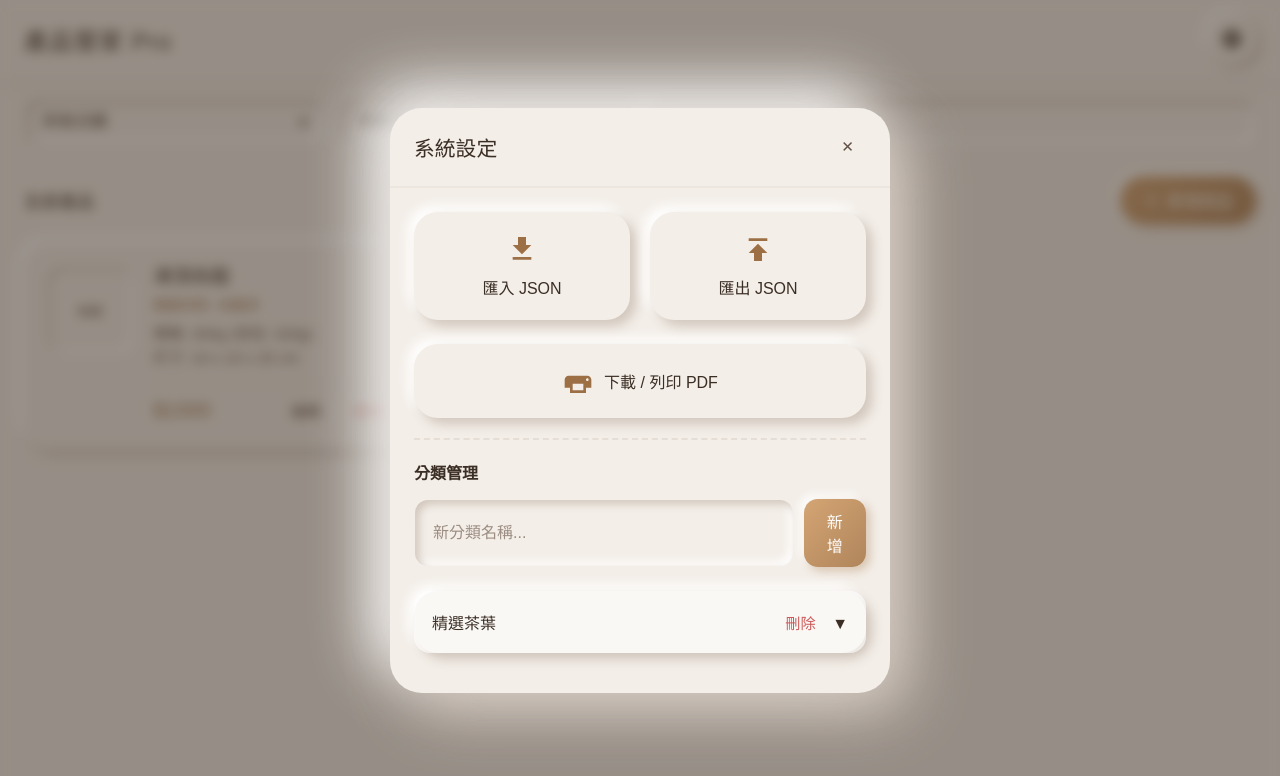
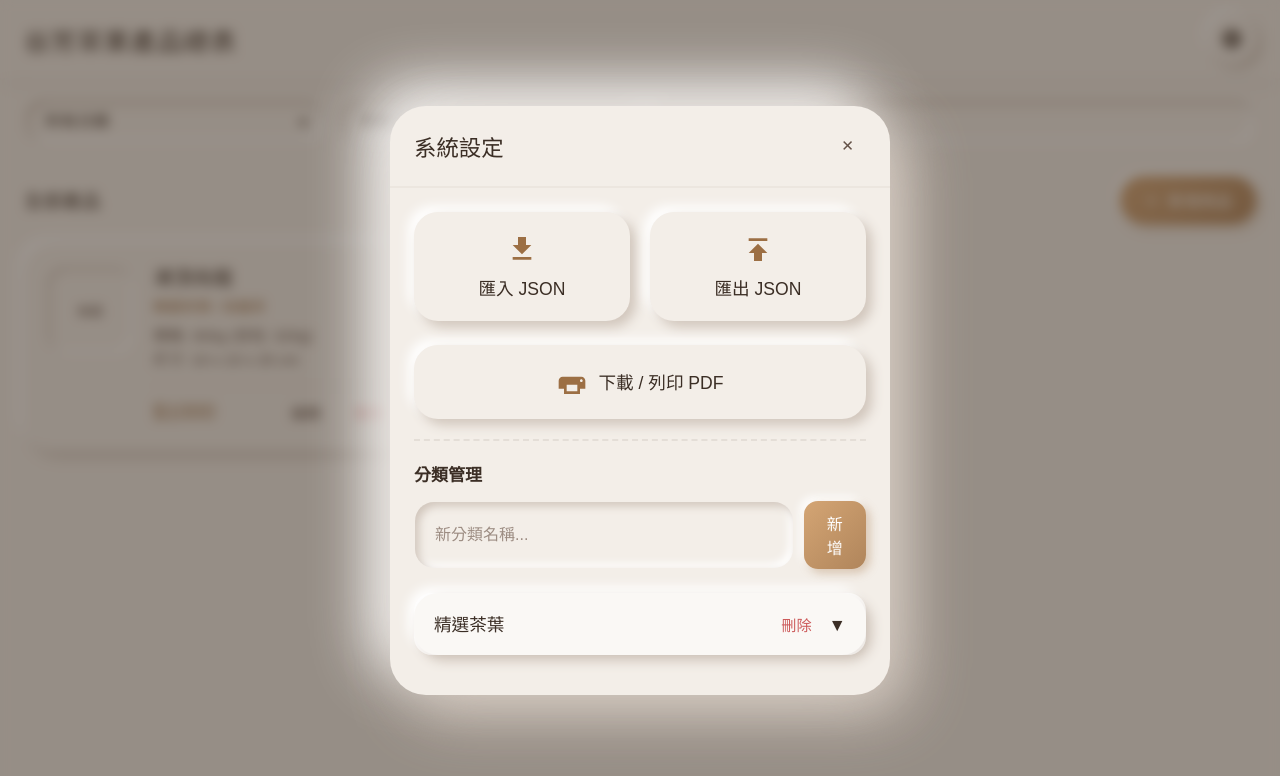
Before and after one commit to chingminlee0908-cloud/My-Second-Project, a plain HTML site: page index.html in a window 1280 px wide. Both pictures are taken after a click on the button "設定". Drawn offline with nearby package versions, Linux system fonts and the light colour scheme; a web font is replaced by a local one.

Commit message:
Update index.html

```diff
--- a/index.html
+++ b/index.html
@@ -3,13 +3,13 @@
 <head>
     <meta charset="UTF-8">
     <meta name="viewport" content="width=device-width, initial-scale=1.0">
-    <title>產品管家 Pro | 奶茶粉圓版</title>
+    <title>谷芳茶業產品總表</title>
 
     <script src="https://cdnjs.cloudflare.com/ajax/libs/jspdf/2.5.1/jspdf.umd.min.js"></script>
     <script src="https://cdnjs.cloudflare.com/ajax/libs/html2canvas/1.4.1/html2canvas.min.js"></script>
 
     <style>
-        /* --- 引入粉圓體 (使用 jsDelivr CDN) --- */
+        /* --- 引入粉圓體 --- */
         @font-face {
             font-family: 'jf-openhuninn';
             src: url('https://cdn.jsdelivr.net/gh/justfont/open-huninn-font@HEAD/font/jf-openhuninn-2.0.woff2') format('woff2');
@@ -17,37 +17,24 @@
         }
 
         :root {
-            /* --- 奶茶風配色 (高對比修正版) --- */
-
-            /* 背景：保持溫潤的燕麥奶色 */
+            /* --- 奶茶風配色 --- */
             --bg-color: #f3eee8;
-
-            /* 光影系統 */
             --neu-light: #ffffff;
-            --neu-shadow: #d1c6bc; /*稍微加深陰影，讓立體感更明顯但乾淨*/
-
-            /* 漸層主色 (焦糖奶茶) */
+            --neu-shadow: #d1c6bc;
             --primary-gradient: linear-gradient(135deg, #d4a574, #b0855b);
             --primary-text: #fff;
-
-            /* --- 文字顏色 (解決看不清的問題) --- */
-            /* 主要文字：濃縮咖啡色 (極深棕)，確保清晰 */
             --text-main: #3b2e25;
-            /* 次要文字：可可色，對比度足夠 */
             --text-sub: #635147;
-
-            /* 點綴色 */
-            --accent-color: #9c6f44; /* 太妃糖色 */
-            --danger: #cc5a5a; /* 豆沙紅 */
-
+            --accent-color: #9c6f44;
+            --danger: #cc5a5a;
             --radius: 24px;
         }
 
         * {
             box-sizing: border-box;
             -webkit-tap-highlight-color: transparent;
-            /* 全域套用粉圓體 */
-            font-family: 'jf-openhuninn', "PingFang TC", "Microsoft JhengHei", sans-serif;
+            font-family: 'jf-openhuninn', "PingFang TC", sans-serif;
+            -webkit-font-smoothing: antialiased;
         }
 
         body {
@@ -57,29 +44,29 @@
             height: 100vh;
             display: flex; flex-direction: column;
             overflow: hidden;
-            font-size: 16px; /* 稍微放大基底字體 */
+            font-size: 17px;
         }
 
-        /* --- 新擬態共用樣式 --- */
+        input, select, button, textarea { font-family: 'jf-openhuninn', sans-serif; }
+
+        /* --- 新擬態樣式 --- */
         .neu-flat {
             background: var(--bg-color);
-            box-shadow: 6px 6px 12px var(--neu-shadow),
-                       -6px -6px 12px var(--neu-light);
+            box-shadow: 6px 6px 12px var(--neu-shadow), -6px -6px 12px var(--neu-light);
             border-radius: var(--radius);
             border: 1px solid rgba(255,255,255,0.4);
         }
 
         .neu-pressed {
             background: var(--bg-color);
-            box-shadow: inset 4px 4px 8px var(--neu-shadow),
-                       inset -4px -4px 8px var(--neu-light);
-            border-radius: 14px;
+            box-shadow: inset 4px 4px 8px var(--neu-shadow), inset -4px -4px 8px var(--neu-light);
+            border-radius: 16px;
             border: 1px solid transparent;
             transition: 0.2s;
         }
         .neu-pressed:focus-within {
             border-color: var(--accent-color);
-            background: #fdfcfb; /* 輸入時背景微微變亮，增加易讀性 */
+            background: #fdfcfb;
         }
 
         /* --- Header --- */
@@ -92,9 +79,8 @@
         }
 
         h1 {
-            margin: 0; font-size: 1.5rem; font-weight: 400; /* 粉圓體本身就很粗，weight 設 400 即可 */
-            color: var(--text-main);
-            letter-spacing: 1px;
+            margin: 0; font-size: 1.6rem; font-weight: 400;
+            color: var(--text-main); letter-spacing: 1px;
         }
 
         /* 圓形按鈕 */
@@ -117,47 +103,41 @@
             display: flex; gap: 15px; flex-wrap: wrap;
             flex-shrink: 0;
         }
-
         .input-wrapper { flex: 1; min-width: 150px; position: relative; }
-
         .neu-input, .neu-select {
-            width: 100%; padding: 14px 18px;
+            width: 100%; padding: 14px 20px;
             font-size: 1rem; color: var(--text-main);
-            outline: none; appearance: none;
-            background: transparent;
+            outline: none; appearance: none; background: transparent; border-radius: 20px;
         }
-        .neu-input::placeholder { color: #9c8c82; } /* 讓 placeholder 清楚一點 */
-
+        .neu-input::placeholder { color: #9c8c82; }
         .select-arrow {
             position: absolute; right: 15px; top: 50%; transform: translateY(-50%);
             pointer-events: none; color: var(--text-main); font-size: 0.8rem;
         }
 
         /* --- 主內容區 --- */
-        .main-content {
-            flex: 1; overflow-y: auto; padding: 10px 24px 80px 24px;
-        }
+        .main-content { flex: 1; overflow-y: auto; padding: 10px 24px 80px 24px; }
+        .section-header { display: flex; justify-content: space-between; align-items: center; margin-bottom: 20px; }
+        .view-title { font-size: 1.2rem; color: var(--text-main); }
+        .product-grid { display: grid; grid-template-columns: repeat(auto-fill, minmax(320px, 1fr)); gap: 24px; }
 
-        .section-header {
-            display: flex; justify-content: space-between; align-items: center;
-            margin-bottom: 20px;
-        }
-        .view-title { font-size: 1.1rem; color: var(--text-main); }
-
-        .product-grid {
-            display: grid; grid-template-columns: repeat(auto-fill, minmax(320px, 1fr)); gap: 24px;
-        }
-
-        /* --- 產品卡片 --- */
+        /* --- 產品卡片 (結構優化) --- */
         .card {
             padding: 20px; display: flex; gap: 18px;
             transition: transform 0.2s;
+            border-radius: 28px;
         }
         .card:hover { transform: translateY(-3px); }
 
+        /* 左側欄 (包含圖片與條碼) */
+        .card-left-col {
+            width: 90px; flex-shrink: 0;
+            display: flex; flex-direction: column; gap: 8px;
+        }
+
         .card-img-box {
-            width: 90px; height: 90px; flex-shrink: 0;
-            border-radius: 18px; overflow: hidden;
+            width: 90px; height: 90px;
+            border-radius: 20px; overflow: hidden;
             display: flex; align-items: center; justify-content: center;
             background: var(--bg-color);
             box-shadow: inset 3px 3px 6px var(--neu-shadow), inset -3px -3px 6px var(--neu-light);
@@ -166,45 +146,37 @@
         .card-img { width: 100%; height: 100%; object-fit: cover; }
         .no-img { font-size: 0.8rem; color: var(--text-sub); }
 
+        /* 條碼顯示區 */
+        .barcode-display {
+            width: 100%; min-height: 25px;
+            display: flex; align-items: center; justify-content: center;
+            background: #fff; border-radius: 8px; padding: 2px;
+            opacity: 0.8; mix-blend-mode: multiply;
+        }
+        .barcode-display img { max-width: 100%; height: auto; display: block; }
+        .no-barcode { font-size: 0.6rem; color: #ccc; }
+
+        /* 右側資訊欄 */
         .card-info { flex: 1; display: flex; flex-direction: column; justify-content: space-between; }
-
-        /* 標題加深 */
-        .card-title { font-size: 1.2rem; margin-bottom: 4px; color: var(--text-main); line-height: 1.3; }
-
-        .card-tag {
-            font-size: 0.85rem; color: var(--accent-color);
-            display: inline-block; margin-bottom: 8px;
-        }
-
+        .card-title { font-size: 1.25rem; margin-bottom: 4px; color: var(--text-main); line-height: 1.3; font-weight: 400; }
+        .card-tag { font-size: 0.9rem; color: var(--accent-color); display: inline-block; margin-bottom: 8px; }
         .card-details { font-size: 0.95rem; color: var(--text-sub); line-height: 1.6; }
-
         .card-footer {
             display: flex; justify-content: space-between; align-items: center;
             margin-top: 12px; border-top: 2px dashed rgba(99, 81, 71, 0.1); padding-top: 8px;
         }
-        .card-price { font-size: 1.3rem; color: var(--accent-color); }
-
+        .card-price { font-size: 1.4rem; color: var(--accent-color); font-weight: 400; }
         .card-actions { display: flex; gap: 10px; }
-
-        .barcode-strip { height: 28px; margin-top: 6px; opacity: 0.9; mix-blend-mode: multiply; }
-        .barcode-strip img { height: 100%; width: auto; }
 
         /* --- 按鈕樣式 --- */
         .btn-grad {
-            border: none; border-radius: 24px; padding: 12px 24px;
+            border: none; border-radius: 30px; padding: 12px 24px;
             font-size: 1rem; cursor: pointer;
-            background: var(--primary-gradient);
-            color: var(--primary-text);
-            box-shadow: 4px 4px 10px rgba(176, 133, 91, 0.4),
-                       -4px -4px 10px var(--neu-light);
-            transition: 0.2s;
-            display: inline-flex; align-items: center; gap: 8px;
+            background: var(--primary-gradient); color: var(--primary-text);
+            box-shadow: 4px 4px 10px rgba(176, 133, 91, 0.4), -4px -4px 10px var(--neu-light);
+            transition: 0.2s; display: inline-flex; align-items: center; gap: 8px;
         }
-        .btn-grad:active {
-            transform: scale(0.98);
-            box-shadow: inset 3px 3px 6px rgba(0,0,0,0.2);
-        }
-
+        .btn-grad:active { transform: scale(0.98); box-shadow: inset 3px 3px 6px rgba(0,0,0,0.2); }
         .btn-text {
             background: transparent; border: none; cursor: pointer;
             color: var(--text-sub); font-size: 0.95rem;
@@ -222,34 +194,28 @@
             justify-content: center; align-items: center;
         }
         .modal-overlay.show { display: flex; opacity: 1; }
-
         .modal-card {
-            background: var(--bg-color);
-            width: 90%; max-width: 500px;
-            border-radius: 32px;
-            padding: 0;
-            display: flex; flex-direction: column; max-height: 85vh;
+            background: var(--bg-color); width: 90%; max-width: 500px;
+            border-radius: 36px; padding: 0; display: flex; flex-direction: column; max-height: 85vh;
             box-shadow: 20px 20px 60px var(--neu-shadow), -20px -20px 60px var(--neu-light);
             transform: scale(0.95); transition: transform 0.3s;
         }
         .modal-overlay.show .modal-card { transform: scale(1); }
-
         .modal-header {
             padding: 24px; border-bottom: 2px solid rgba(99, 81, 71, 0.05);
             display: flex; justify-content: space-between; align-items: center;
         }
-        .modal-title { font-size: 1.3rem; color: var(--text-main); }
+        .modal-title { font-size: 1.4rem; color: var(--text-main); }
         .modal-body { padding: 24px; overflow-y: auto; }
 
         /* 設定按鈕 */
         .settings-grid { display: grid; grid-template-columns: 1fr 1fr; gap: 20px; margin-bottom: 24px; }
         .settings-btn {
-            background: var(--bg-color);
-            border-radius: 24px; padding: 20px;
+            background: var(--bg-color); border-radius: 24px; padding: 20px;
             text-align: center; cursor: pointer; color: var(--text-main);
             box-shadow: 6px 6px 12px var(--neu-shadow), -6px -6px 12px var(--neu-light);
             transition: 0.2s; border: 1px solid transparent;
-            display: flex; flex-direction: column; align-items: center; gap: 10px; font-size: 1rem;
+            display: flex; flex-direction: column; align-items: center; gap: 10px; font-size: 1.1rem;
         }
         .settings-btn:active { box-shadow: inset 4px 4px 8px var(--neu-shadow), inset -4px -4px 8px var(--neu-light); }
         .settings-btn svg { width: 32px; height: 32px; fill: var(--accent-color); }
@@ -257,15 +223,13 @@
         /* 分類管理 */
         .cat-item { margin-bottom: 16px; }
         .cat-header {
-            padding: 14px 18px; background: rgba(255,255,255,0.6);
-            border-radius: 16px; cursor: pointer;
+            padding: 14px 20px; background: rgba(255,255,255,0.6);
+            border-radius: 18px; cursor: pointer;
             display: flex; justify-content: space-between; align-items: center;
-            color: var(--text-main);
-            box-shadow: 2px 2px 5px rgba(0,0,0,0.02);
+            color: var(--text-main); font-size: 1.1rem; box-shadow: 2px 2px 5px rgba(0,0,0,0.02);
         }
         .cat-body { height: 0; overflow: hidden; transition: height 0.3s ease; padding: 0 10px; }
         .cat-body.open { height: auto; padding-top: 15px; padding-bottom: 15px;}
-
         .sub-item {
             display: flex; justify-content: space-between; align-items: center;
             padding: 10px 12px; border-bottom: 1px dashed rgba(99, 81, 71, 0.15); font-size: 1rem;
@@ -273,8 +237,7 @@
 
         /* 圖片上傳 */
         .img-upload-box {
-            width: 100%; height: 120px;
-            border-radius: 18px;
+            width: 100%; height: 120px; border-radius: 20px;
             display: flex; flex-direction: column; align-items: center; justify-content: center;
             color: var(--text-sub); cursor: pointer; overflow: hidden;
             background: var(--bg-color);
@@ -298,7 +261,7 @@
 <body>
 
     <header>
-        <h1>產品管家 Pro</h1>
+        <h1>谷芳茶業產品總表</h1>
         <button class="btn-circle" onclick="openModal('settingsModal')" title="設定">
             <svg class="icon" viewBox="0 0 24 24"><path d="M19.14,12.94c0.04-0.3,0.06-0.61,0.06-0.94c0-0.32-0.02-0.64-0.06-0.94l2.03-1.58c0.18-0.14,0.23-0.41,0.12-0.61 l-1.92-3.32c-0.12-0.22-0.37-0.29-0.59-0.22l-2.39,0.96c-0.5-0.38-1.03-0.7-1.62-0.94L14.4,2.81c-0.04-0.24-0.24-0.41-0.48-0.41 h-3.84c-0.24,0-0.43,0.17-0.47,0.41L9.25,5.35C8.66,5.59,8.12,5.92,7.63,6.29L5.24,5.33c-0.22-0.08-0.47,0-0.59,0.22L2.74,8.87 C2.62,9.08,2.66,9.34,2.86,9.48l2.03,1.58C4.84,11.36,4.8,11.69,4.8,12s0.02,0.64,0.06,0.94l-2.03,1.58 c-0.18,0.14-0.23,0.41-0.12,0.61l1.92,3.32c0.12,0.22,0.37,0.29,0.59,0.22l2.39-0.96c0.5,0.38,1.03,0.7,1.62,0.94l0.36,2.54 c0.05,0.24,0.24,0.41,0.48,0.41h3.84c0.24,0,0.44-0.17,0.47-0.41l0.36-2.54c0.59-0.24,1.13-0.56,1.62-0.94l2.39,0.96 c0.22,0.08,0.47,0,0.59-0.22l1.92-3.32c0.12-0.22,0.07-0.47-0.12-0.61L19.14,12.94z M12,15.6c-1.98,0-3.6-1.62-3.6-3.6 s1.62-3.6,3.6-3.6s3.6,1.62,3.6,3.6S13.98,15.6,12,15.6z"/></svg>
         </button>
@@ -456,7 +419,7 @@
     </div>
 
     <div id="pdf-hidden">
-        <h2 style="text-align:center; padding-top:20px; color:#3b2e25; font-family:'jf-openhuninn';">產品清單</h2>
+        <h2 style="text-align:center; padding-top:20px; color:#3b2e25; font-family:'jf-openhuninn';">谷芳茶業產品總表</h2>
         <p style="text-align:right; padding-right:20px; color:#635147;" id="pdfDate"></p>
         <table border="1" cellspacing="0" cellpadding="8" width="100%" style="border-collapse:collapse; font-size:12px; margin-top:10px; border-color:#d1c6bc;">
             <thead><tr style="background:#e8dfd8; color:#3b2e25;"><th>名稱</th><th>分類</th><th>規格</th><th>價格</th><th>尺寸 (L x W x H)</th><th>條碼</th></tr></thead>
@@ -514,11 +477,14 @@
 
                     hasData = true;
                     const imgHtml = p.img ? `<img src="${p.img}" class="card-img">` : `<span class="no-img">無圖</span>`;
-                    const codeHtml = p.barcode ? `<div class="barcode-strip"><img src="${p.barcode}"></div>` : '';
+                    const codeHtml = p.barcode ? `<div class="barcode-display"><img src="${p.barcode}"></div>` : `<span class="no-barcode"></span>`;
 
                     html += `
                     <div class="neu-flat card">
-                        <div class="card-img-box">${imgHtml}</div>
+                        <div class="card-left-col">
+                            <div class="card-img-box">${imgHtml}</div>
+                            ${codeHtml}
+                        </div>
                         <div class="card-info">
                             <div>
                                 <div class="card-title">${p.name}</div>
@@ -528,7 +494,6 @@
                                 規格: ${p.contentWeight}${p.unit} (含包: ${p.outerWeight}${p.unit})<br>
                                 尺寸: ${p.sizeL||0} x ${p.sizeW||0} x ${p.sizeH||0} cm
                             </div>
-                            ${codeHtml}
                             <div class="card-footer">
                                 <div class="card-price">$${p.price}</div>
                                 <div class="card-actions">
@@ -542,7 +507,7 @@
             });
         });
 
-        if(!hasData) list.innerHTML = `<div style="grid-column:1/-1; text-align:center; padding:40px; color:var(--text-sub);">無產品資料</div>`;
+        if(!hasData) list.innerHTML = `<div style="grid-column:1/-1; text-align:center; padding:40px; color:var(--text-sub); font-weight:500;">無產品資料</div>`;
         else list.innerHTML = html;
     }
 
```
